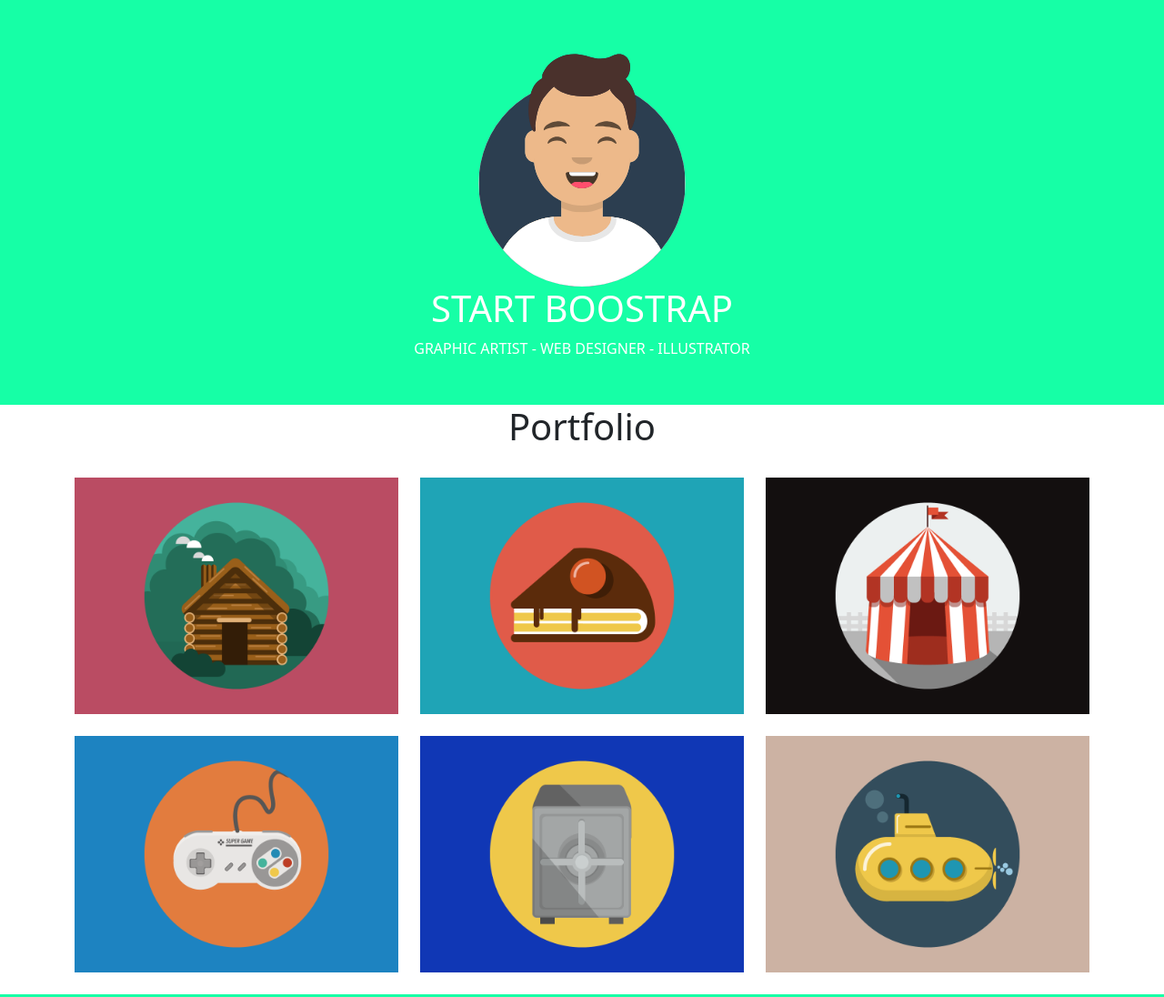
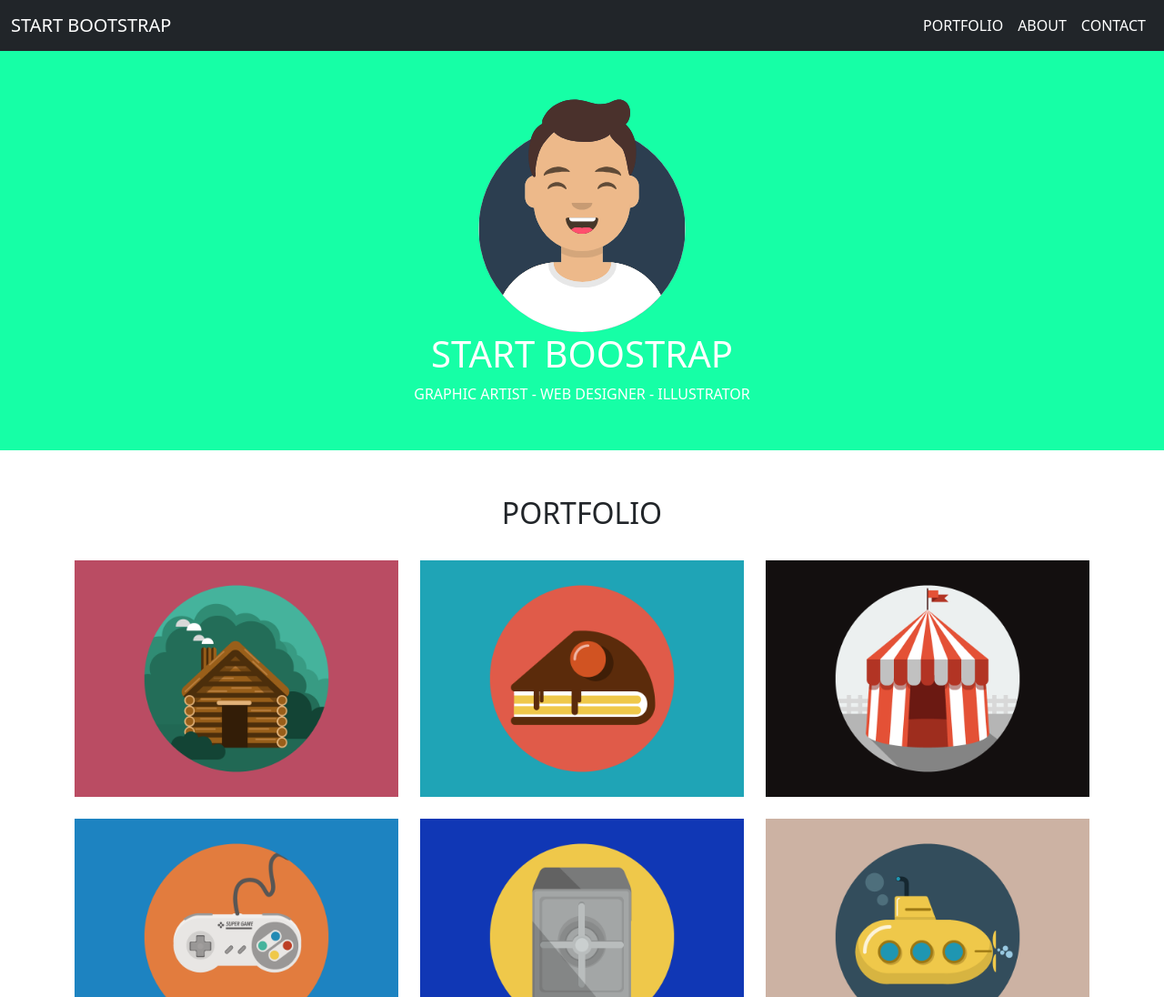
Before and after one commit to Franco-Palmieri/html-css-bootstrap-freelancer, a plain HTML site: page index.html in a window 1280 px wide. Shown: the top 1096 px of the page at 91% size. Drawn offline with nearby package versions, Linux system fonts and the light colour scheme.

Commit message:
Bootstrap

```diff
--- a/index.html
+++ b/index.html
@@ -10,7 +10,28 @@
     <title>Document</title>
 </head>
 <body>
-    <header class="container-fluid bg-green">
+    <nav class="navbar navbar-expand-md navbar-dark fixed-top bg-dark">
+        <div class="container-fluid">
+          <a class="navbar-brand" href="#start">START BOOTSTRAP</a>
+          <button class="navbar-toggler" type="button" data-bs-toggle="collapse" data-bs-target="#navbarCollapse" aria-controls="navbarCollapse" aria-expanded="false" aria-label="Toggle navigation">
+            <span class="navbar-toggler-icon"></span>
+          </button>
+          <div class="collapse navbar-collapse" id="navbarCollapse">
+            <ul class="navbar-nav me-auto mb-2 mb-md-0">
+                <li class="nav-item">
+                    <a class="nav-link" href="#portfolio">PORTFOLIO</a>
+                  </li>
+              <li class="nav-item">
+                <a class="nav-link" href="#about">ABOUT</a>
+              </li>
+              <li class="nav-item">
+                <a class="nav-link" href="#contact">CONTACT</a>
+              </li>
+            </ul>
+          </div>
+        </div>
+      </nav>
+    <header class="container-fluid bg-green" id="start">
         <div class="header-content">
                 <img class="jumbo" src="./img/avatar.svg">
             <div class="title">
@@ -21,10 +42,10 @@
             </div>
         </div>
     </header>
-    <div class="container">
+    <div class="container" id="portfolio">
         <div class="row">
             <div class="title-picture col-12">
-                <h1>Portfolio</h1>
+                <h2>PORTFOLIO</h2>
             </div>
             <div class="foto col-12 col-sm-6 col-md-4">
                 <div class="box-picture cabin">
@@ -56,15 +77,14 @@
                     <img src="./img/submarine.png" alt="">
                 </div>
             </div>
-
         </div>
     </div>
-    <div class="container-fluid bg-green">
+    <div class="container-fluid bg-green"id="about">
         <div class="row">
             <div class="about-content col-8 offset-2">
                 <div class="row">
                     <div class="about-title col-12">
-                        <h1>ABOUT</h1>
+                        <h2>ABOUT</h2>
                     </div>
                     <div class="about-text-container col-12 col-sm-6">
                         <div class="about-text-content">
@@ -94,7 +114,7 @@
             </div>
         </div>
     </div>
-    <form class="container">
+    <form class="container" id="contact">
         <div class="row justify-content-center">
             <div class="contact col-12">
                 <div class="contact-title">
--- a/style.css
+++ b/style.css
@@ -1,10 +1,25 @@
+/* MODIFICA DELLA NAV */
+.navbar-collapse{
+    flex-grow: 0;
+}
+.navbar-dark .navbar-nav .nav-link {
+    color: #fff;
+}
+li.nav-item{
+    color: #fff;
+}
+.navbar-dark .navbar-toggler {
+    border-color: #fff
+}
 .bg-green{
     background-color: rgb(22, 255, 166);
+    margin-bottom: 50px;
 }
 .header-content{
     text-align: center;
     padding: 50px 0;
     color: white;
+    margin-top: 50px;
 }
 .jumbo{
     width: 250px;
```
